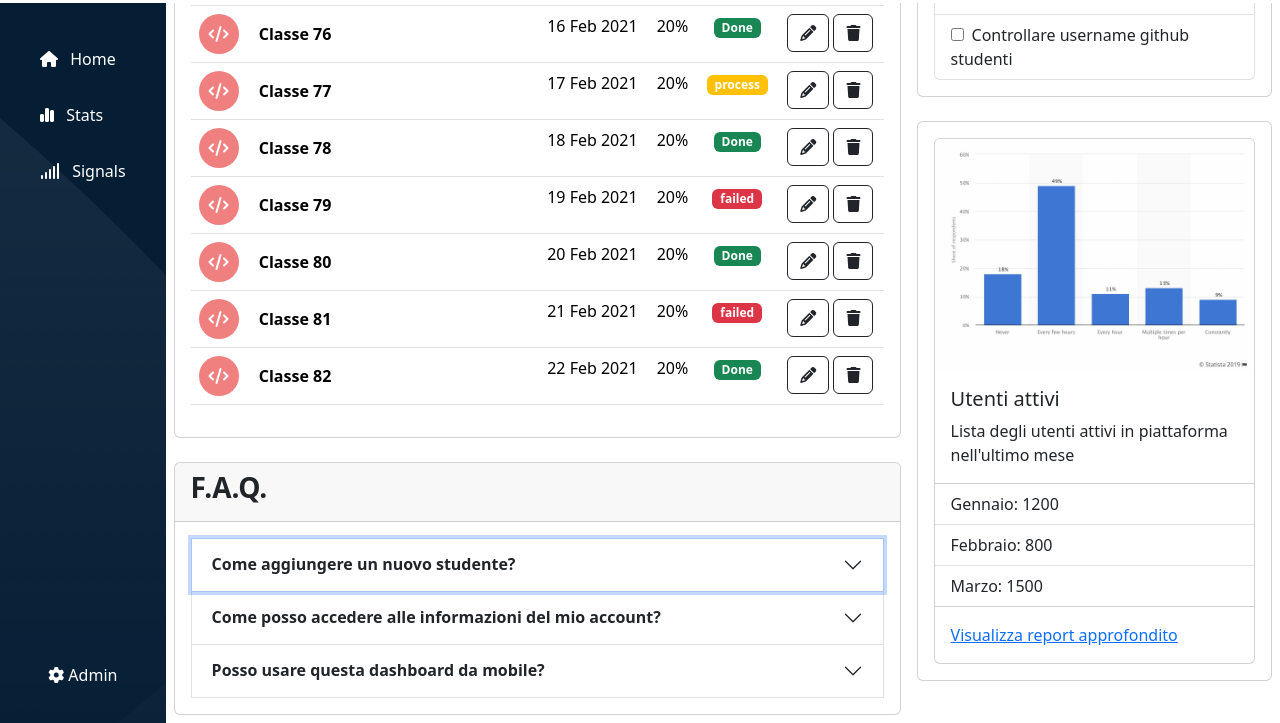
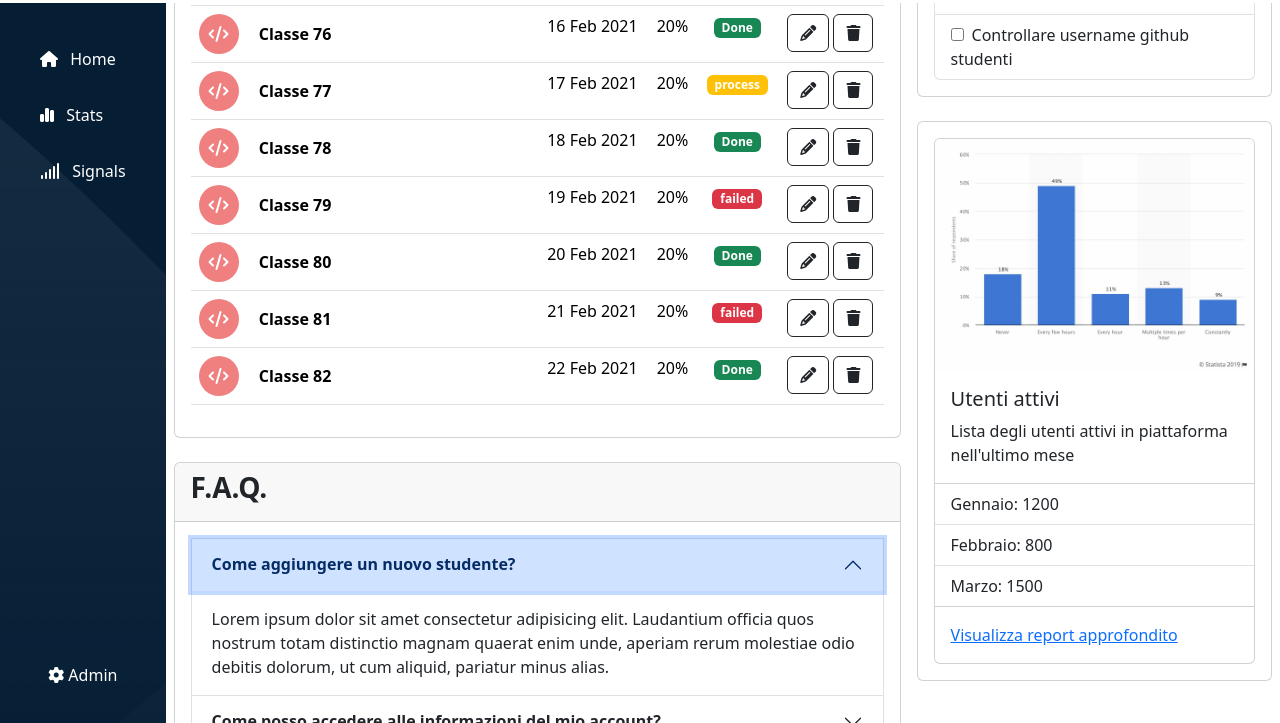
Before and after one commit to JordanRomagnoli/html-css-bootstrap-dashboard, a plain HTML site: page index.html in a window 1280 px wide. Both pictures are taken after a click on the button "Come aggiungere un nuovo studente?". Shown: the part 77-800 px from the top of the page. Drawn offline with nearby package versions, Linux system fonts and the light colour scheme.

Commit message:
- FIXED accordion

```diff
--- a/index.html
+++ b/index.html
@@ -401,7 +401,7 @@
                                           <strong>Come aggiungere un nuovo studente?</strong>
                                         </button>
                                       </h2>
-                                      <div id="collapseOne" class="accordion-collapse collapse show" data-bs-parent="#accordionExample">
+                                      <div id="collapseOne" class="accordion-collapse collapse" data-bs-parent="#accordionExample">
                                         <div class="accordion-body">
                                           Lorem ipsum dolor sit amet consectetur adipisicing elit. Laudantium officia quos nostrum totam distinctio magnam quaerat enim unde, aperiam rerum molestiae odio debitis dolorum, ut cum aliquid, pariatur minus alias.
                                         </div>
```
